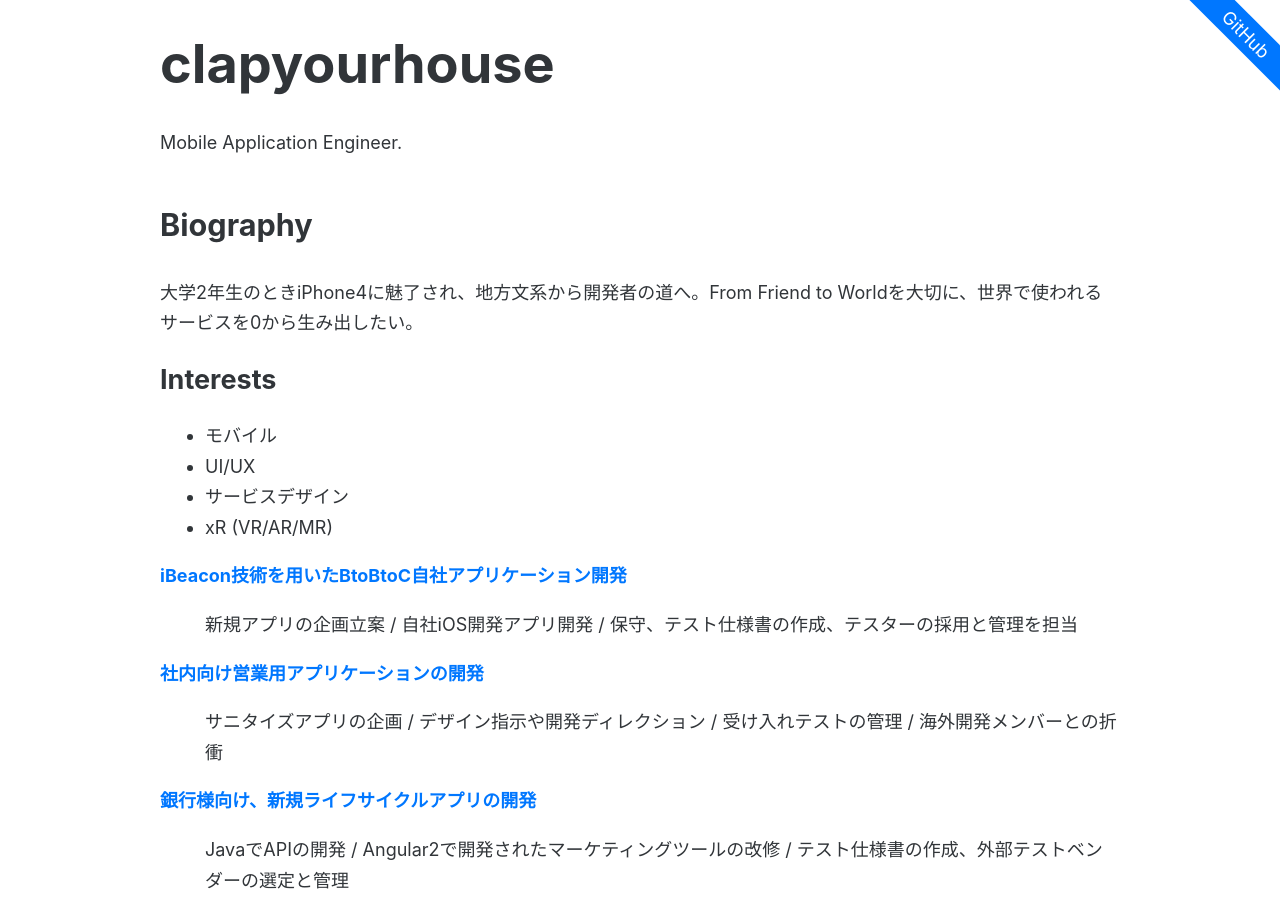
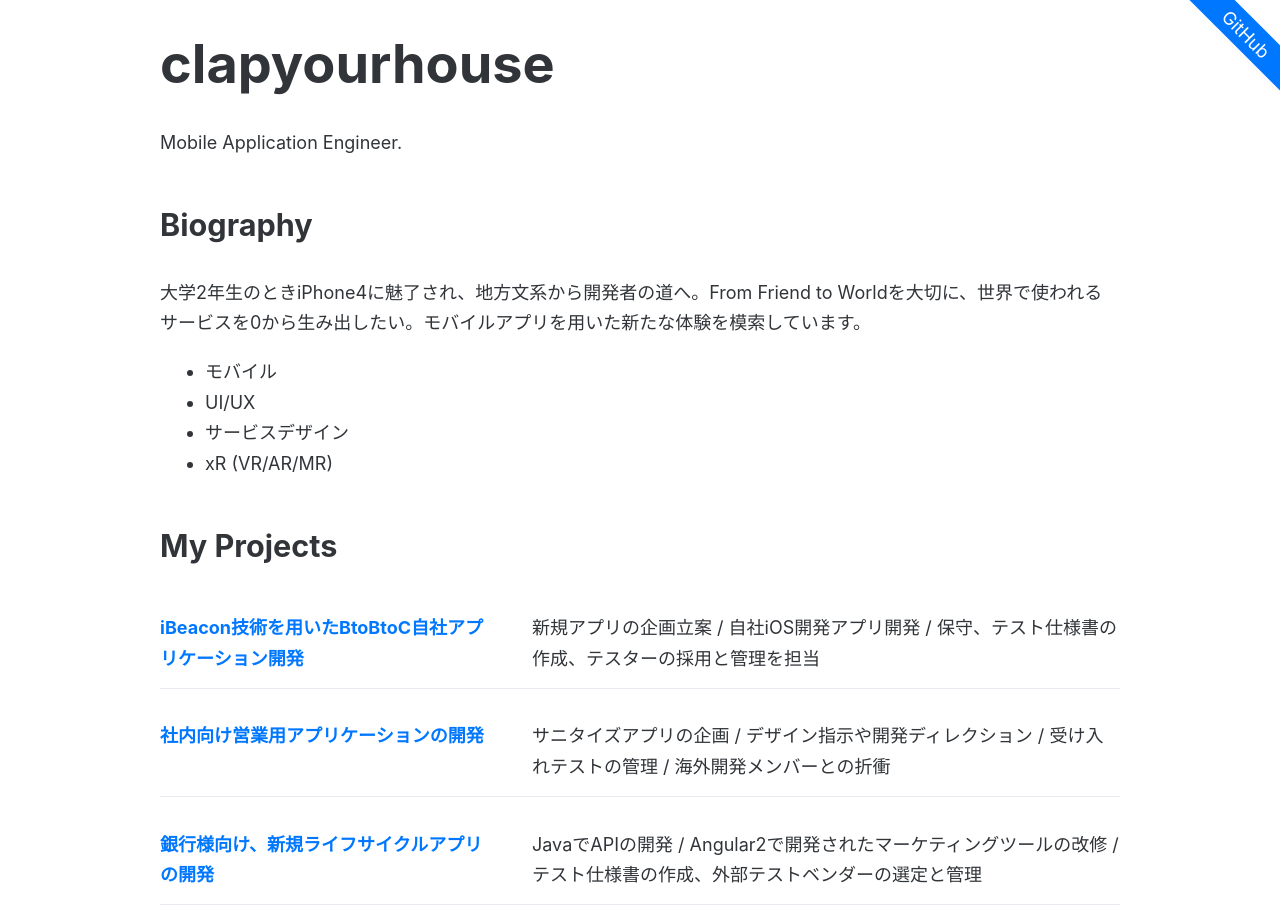
Before and after one commit to clapyourhouse/about, a website: page index.html in a window 1280 px wide. Shown: the top 920 px of the page. Drawn offline with Linux system fonts and the light colour scheme.

Commit message:
update biography-detail

```diff
--- a/index.html
+++ b/index.html
@@ -17,9 +17,8 @@
       <p id="github-link"><a href="https://github.com/clapyourhouse">GitHub</a></p>
       <section id="my-Biography">
         <h2>Biography</h2>
-        <p>大学2年生のときiPhone4に魅了され、地方文系から開発者の道へ。From Friend to Worldを大切に、世界で使われるサービスを0から生み出したい。</p>
+        <p>大学2年生のときiPhone4に魅了され、地方文系から開発者の道へ。From Friend to Worldを大切に、世界で使われるサービスを0から生み出したい。モバイルアプリを用いた新たな体験を模索しています。</p>
         <div class="col-sm-5">
-            <h3>Interests</h3>
             <ul class="ul-interests">
               <li>モバイル</li>
               <li>UI/UX</li>
@@ -27,25 +26,6 @@
               <li>xR (VR/AR/MR)</li>
             </ul>
         </div>
-        <dl>
-          <dt><a href="https://beaconpop.net/">iBeacon技術を用いたBtoBtoC自社アプリケーション開発</a></dt>
-          <dd>
-            <p>新規アプリの企画立案 / 自社iOS開発アプリ開発 / 保守、テスト仕様書の作成、テスターの採用と管理を担当</p>
-          </dd>
-        </dl>
-        <dl>
-          <dt><a href="">社内向け営業用アプリケーションの開発</a></dt>
-          <dd>
-            <p>サニタイズアプリの企画 / デザイン指示や開発ディレクション / 受け入れテストの管理 / 海外開発メンバーとの折衝</p>
-          </dd>
-        </dl>
-        <dl>
-          <dt><a href="">銀行様向け、新規ライフサイクルアプリの開発</a></dt>
-          <dd>
-            <p>JavaでAPIの開発 / Angular2で開発されたマーケティングツールの改修 / テスト仕様書の作成、外部テストベンダーの選定と管理</p>
-          </dd>
-        </dl>
-
       </section>
       <section id="my-projects">
         <h2>My Projects</h2>
```
